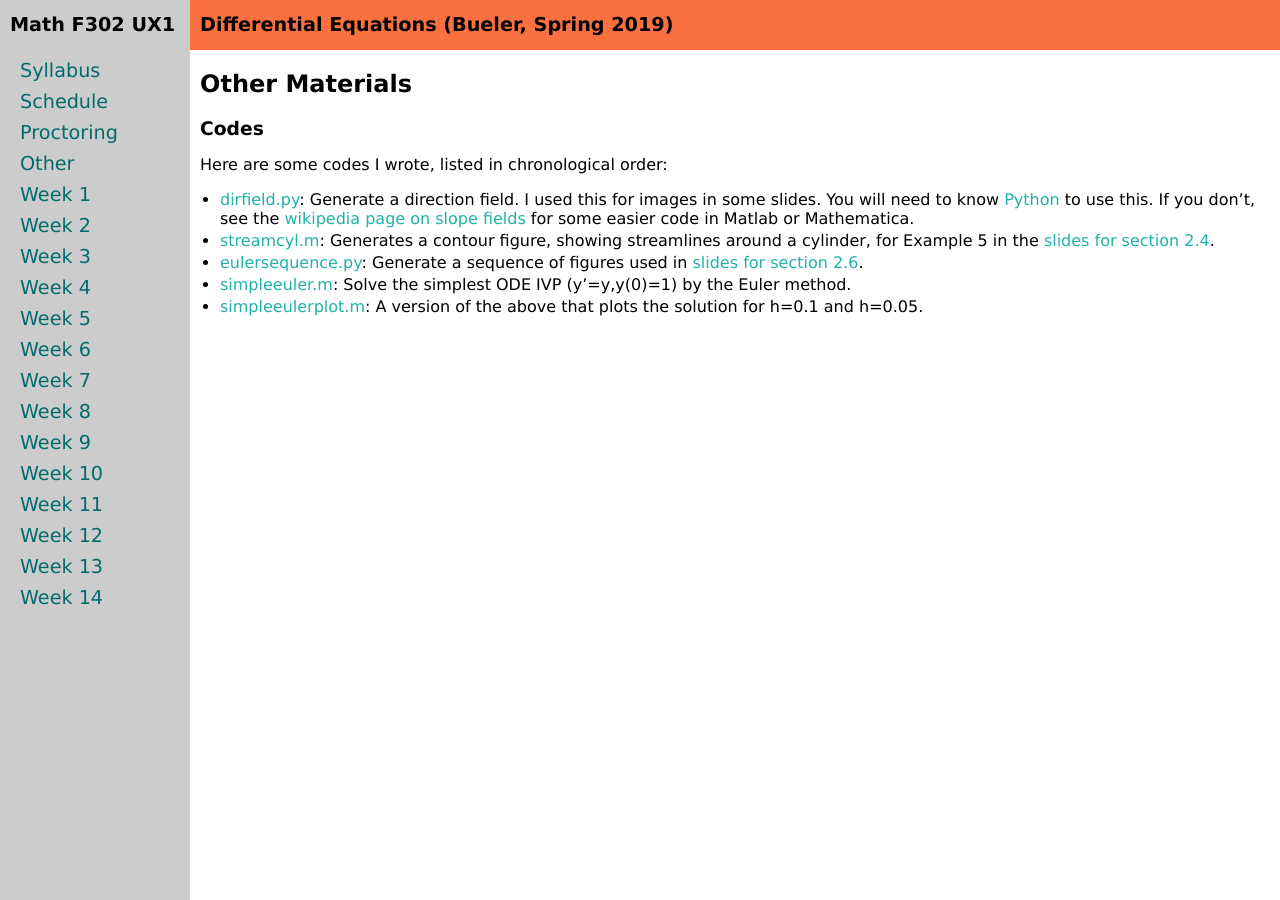
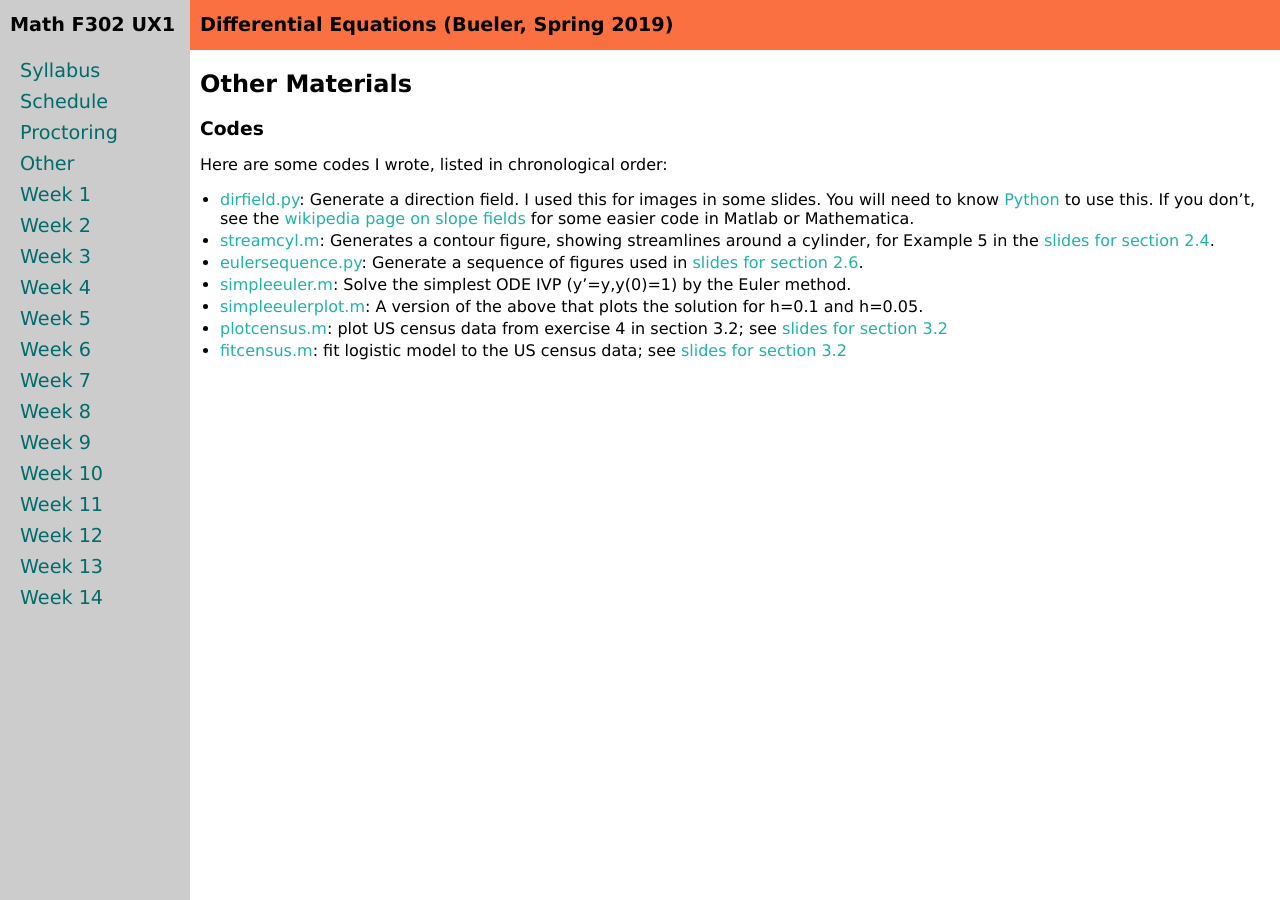
Before and after one commit to bueler/math302, a Jekyll site: the page built from other.md, in a window 1280 px wide. Built offline with Jekyll 4.4.1, drawn with Linux system fonts in a browser that asks for light colours.

Commit message:
post adequate slides for section 3.2

```diff
--- a/other.md
+++ b/other.md
@@ -14,3 +14,5 @@ Here are some codes I wrote, listed in chronological order:
 * [eulersequence.py](assets/codes/eulersequence.py): Generate a sequence of figures used in [slides for section 2.6](assets/slides/2-6.pdf).
 * [simpleeuler.m](assets/codes/simpleeuler.m): Solve the simplest ODE IVP (y'=y,y(0)=1) by the Euler method.
 * [simpleeulerplot.m](assets/codes/simpleeulerplot.m): A version of the above that plots the solution for h=0.1 and h=0.05.
+* [plotcensus.m](assets/codes/plotcensus.m): plot US census data from exercise 4 in section 3.2; see [slides for section 3.2](assets/slides/3-2.pdf)
+* [fitcensus.m](assets/codes/fitcensus.m): fit logistic model to the US census data; see [slides for section 3.2](assets/slides/3-2.pdf)
```
Also changed, not shown: week5.md (+1 -1 lines), 8 other files.
